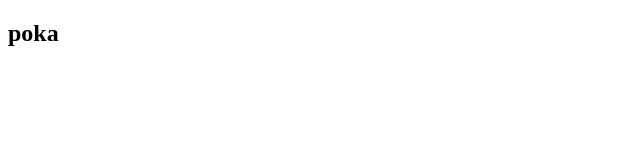
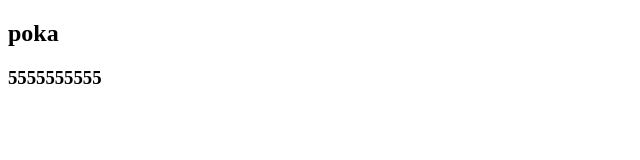
Before and after one commit to irinaavito0/test, a plain HTML site: page aaa.html in a window 1280 px wide. Shown: the whole page, without its empty margins (0-640 px from the left). Drawn offline with Linux system fonts and the light colour scheme.

Commit message:
Создал проект +

```diff
--- a/aaa.html
+++ b/aaa.html
@@ -6,5 +6,6 @@
 </head>
 <body>
 <h2>poka</h2>
+<h3>5555555555</h3>
 </body>
 </html>
```
